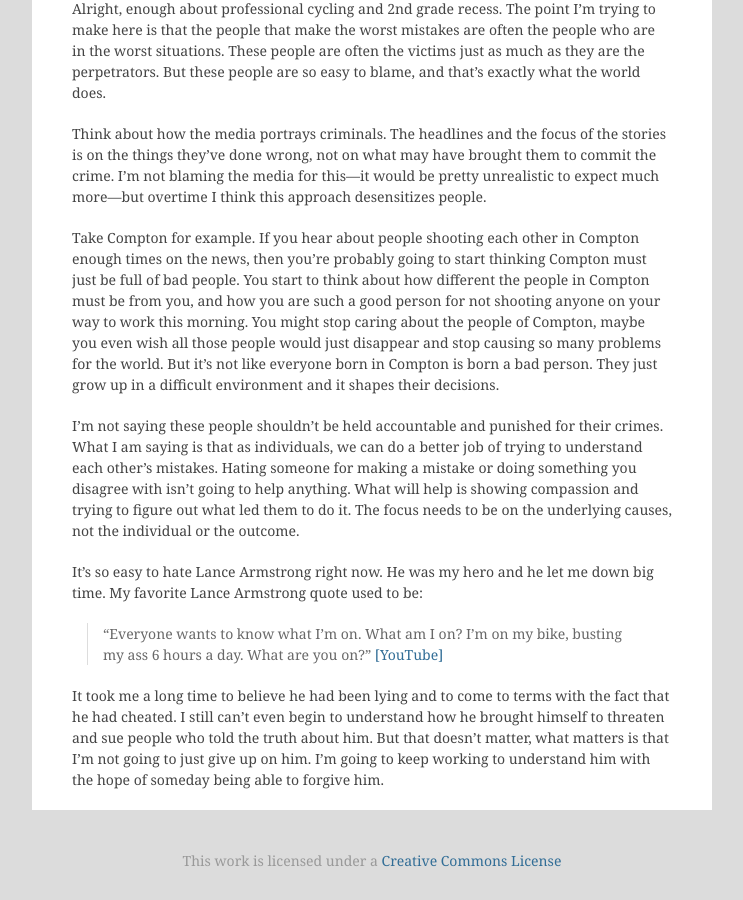
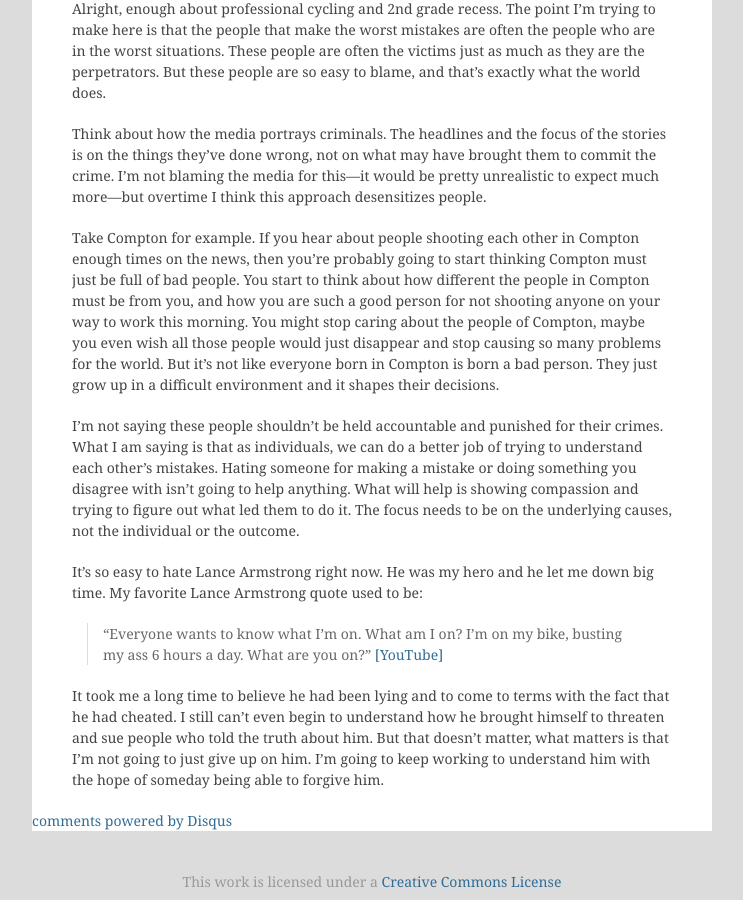
Before and after one commit to chipjacks/chipjacks.github.io, a Jekyll site: the page built from _posts/2013-12-28-lance-armstrong.markdown, in a window 1280 px wide and 900 px high, scrolled down 1971 px. Shown: the whole window, without its empty margins (268-1011 px from the left). Built offline with Jekyll 4.4.1, drawn with Linux system fonts in a browser that asks for light colours; Markdown is read by kramdown in place of the engine named in the settings; comment, search, counter and statistics services are not loaded; before the commit the page ends 2850 px from its top, so only the background shows below that; some of the changed lines change nothing that is shown.

Commit message:
add disqus comments

```diff
--- a/_layouts/post.html
+++ b/_layouts/post.html
@@ -1,5 +1,6 @@
 ---
 layout: default
+comments: true
 ---
 <div class="post">
 <h1>{{ page.title }}</h1>
@@ -7,3 +8,18 @@
 
 {{ content }}
 </div>
+
+<div id="disqus_thread"></div>
+<script type="text/javascript">
+    /* * * CONFIGURATION VARIABLES: EDIT BEFORE PASTING INTO YOUR WEBPAGE * * */
+    var disqus_shortname = 'chipjacks'; // required: replace example with your forum shortname
+
+    /* * * DON'T EDIT BELOW THIS LINE * * */
+    (function() {
+        var dsq = document.createElement('script'); dsq.type = 'text/javascript'; dsq.async = true;
+        dsq.src = '//' + disqus_shortname + '.disqus.com/embed.js';
+        (document.getElementsByTagName('head')[0] || document.getElementsByTagName('body')[0]).appendChild(dsq);
+    })();
+</script>
+<noscript>Please enable JavaScript to view the <a href="http://disqus.com/?ref_noscript">comments powered by Disqus.</a></noscript>
+<a href="http://disqus.com" class="dsq-brlink">comments powered by <span class="logo-disqus">Disqus</span></a>
```
Also changed, not shown: _posts/2013-12-28-lance-armstrong.markdown (line endings or trailing spaces).
